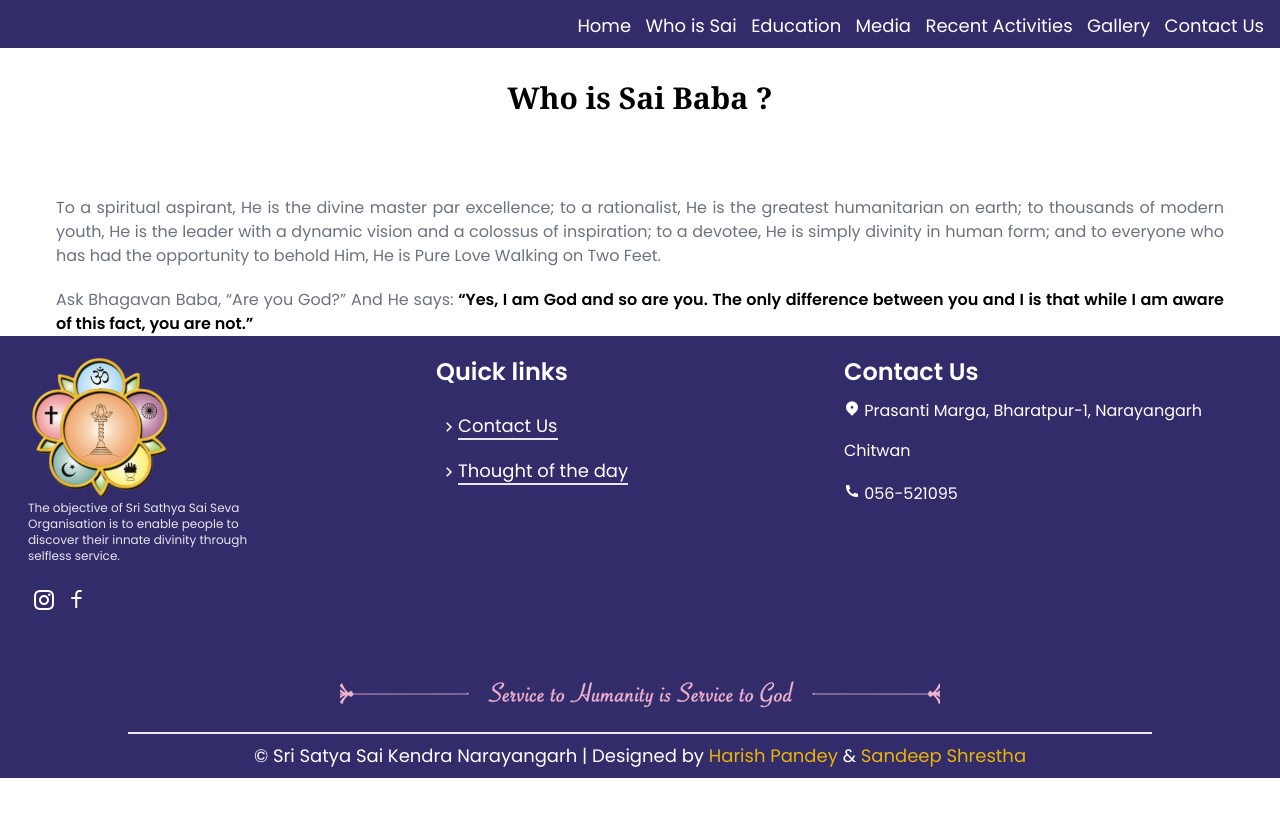
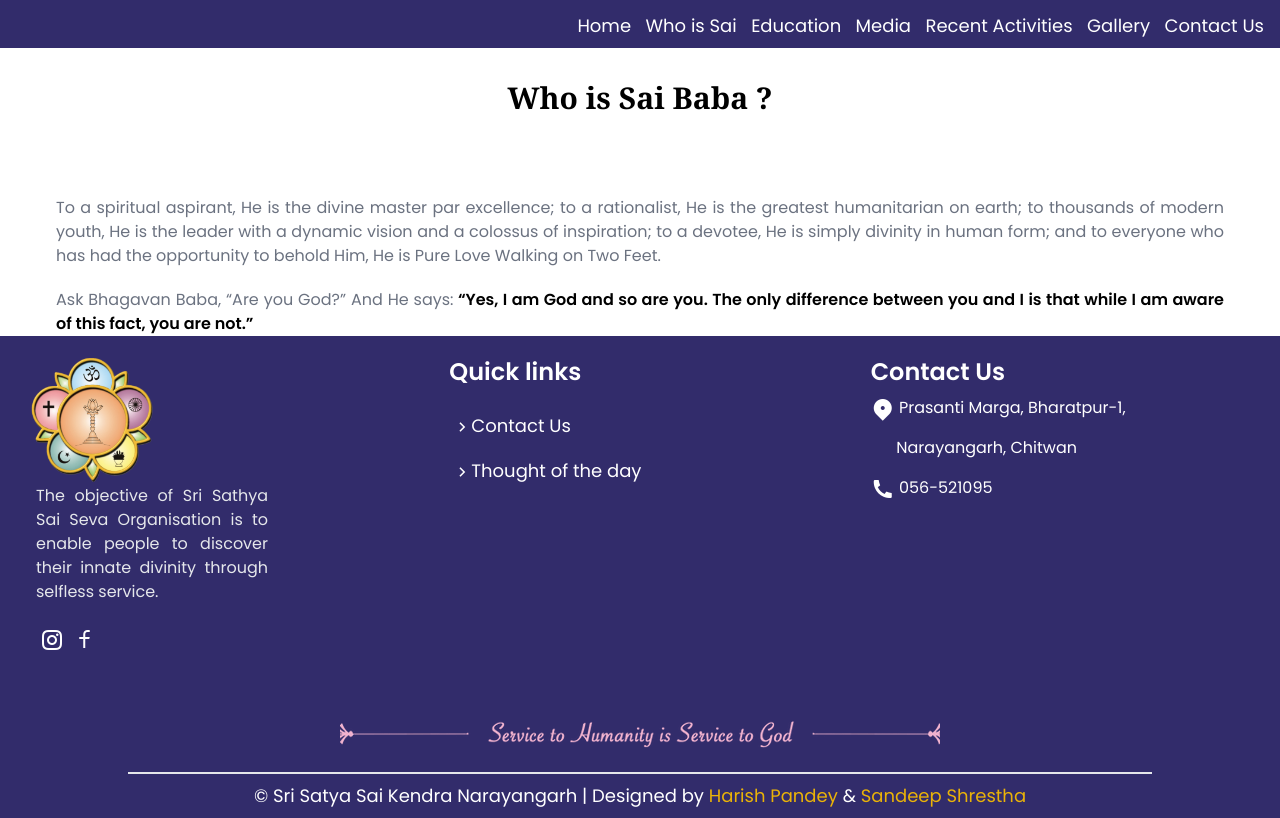
Before and after one commit to PandeyHarish/saiProject, a website: page src/whoissai.html in a window 1280 px wide. Drawn offline with nearby package versions, Linux system fonts and the light colour scheme.

```diff
--- a/src/whoissai.html
+++ b/src/whoissai.html
@@ -111,13 +111,13 @@
 
 
   <!-- footer -->
-  <section class="bg-[#322c6b]">
-    <div class="grid md:grid-cols-3 mx-2 p-5">
+<section class="bg-[#322c6b]">
+    <div class="grid md:grid-cols-3 mx-2 p-5 gap-10">
 
         <!-- logo and social media -->
-        <div class="w-full md:w-56 mb-10">
-            <img src="images/sssct-logo-mini.png" alt="sri satya sai seva logo" class="h-36">
-            <p class="text-gray-200 text-xs">The objective of Sri Sathya Sai Seva Organisation is to enable people to discover their innate divinity through selfless service.</p>
+        <div class="w-full md:w-60 mb-10 space-x-2">
+            <img src="images/sssct-logo-mini.png" alt="sri satya sai seva logo" class="h-32">
+            <p class="text-gray-200 text-justify">The objective of Sri Sathya Sai Seva Organisation is to enable people to discover their innate divinity through selfless service.</p>
             <!-- social media links -->
             <div class="mt-5">
                 <a href="https://www.instagram.com/sai_youth_narayangarh/" target="_blank" class="pt-2 pl-1 text-white hover:bg-orange-600 hover:rounded-md">
@@ -127,7 +127,6 @@
                 <a href="https://www.facebook.com/groups/saiyouthnarayangarh" target="_blank" class="pt-2 px-1 text-white hover:bg-orange-600 hover:rounded-md">
                     <i class="ri-facebook-line text-2xl inline-block align-bottom"></i>
                 </a>
-
             </div>
         </div>
 
@@ -136,8 +135,8 @@
         <div class="text-white mb-5">
             <h1 class="font-bold md:text-2xl">Quick links</h1>
             <ul class="pt-5">
-                <li class="p-1 md:text-lg hover:text-orange-500   "><i class="ri-arrow-right-s-line align-middle inline-block "></i><a href="" class="border-b-2 hover:border-orange-500">Contact Us</a></li>
-                <li class="p-1 md:text-lg hover:text-orange-500   pt-3"><i class="ri-arrow-right-s-line align-middle inline-block "></i><a href="https://www.radiosai.org/pages/thought.asp" class="border-b-2 hover:border-orange-500">Thought of the day</a></li>
+                <li class="p-1 md:text-lg hover:text-orange-500   "><i class="ri-arrow-right-s-line align-middle inline-block "></i><a href="" class="hover:border-b-2 border-orange-500">Contact Us</a></li>
+                <li class="p-1 md:text-lg hover:text-orange-500   pt-3"><i class="ri-arrow-right-s-line align-middle inline-block "></i><a href="https://www.radiosai.org/pages/thought.asp" class="hover:border-b-2 border-orange-500">Thought of the day</a></li>
             </ul>
         </div>
 
@@ -148,11 +147,11 @@
             <div class="">
                 <ul>
                     <li class="">
-                        <i class="ri-map-pin-2-fill"></i> Prasanti Marga, Bharatpur-1, Narayangarh Chitwan
+                        <i class="ri-map-pin-2-fill inline-block align-middle text-2xl"></i> Prasanti Marga, Bharatpur-1, <br>&nbsp; &nbsp; &nbsp; Narayangarh, Chitwan
                     </li>
 
                     <li class="">
-                        <i class="ri-phone-fill"></i>
+                        <i class="ri-phone-fill inline-block align-middle text-2xl"></i>
                         056-521095
                     </li>
                 </ul>
@@ -162,7 +161,7 @@
     <div class="pb-5 hidden sm:block" >
         <img src="images/sathya-sai-signature.webp" alt="sri satya sai signature" class="block ml-auto mr-auto">
     </div>
-    <div class="border-b-2 mx-14 sm:mx-20 md:mx-32">
+    <div class="border-b-2 mx-32">
 
     </div>
     <div class="text-white text-center py-2">
```
Also changed, not shown: src/index.html (+3 -0 lines), src/css/style.css.
